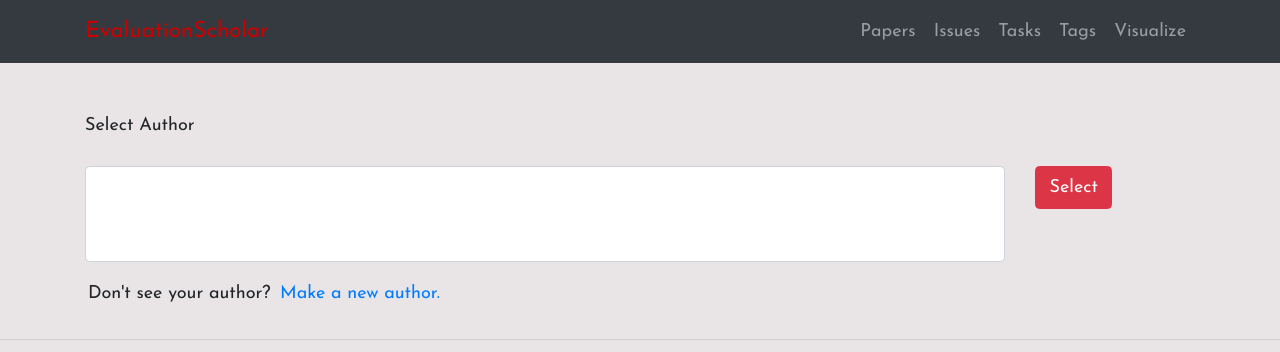
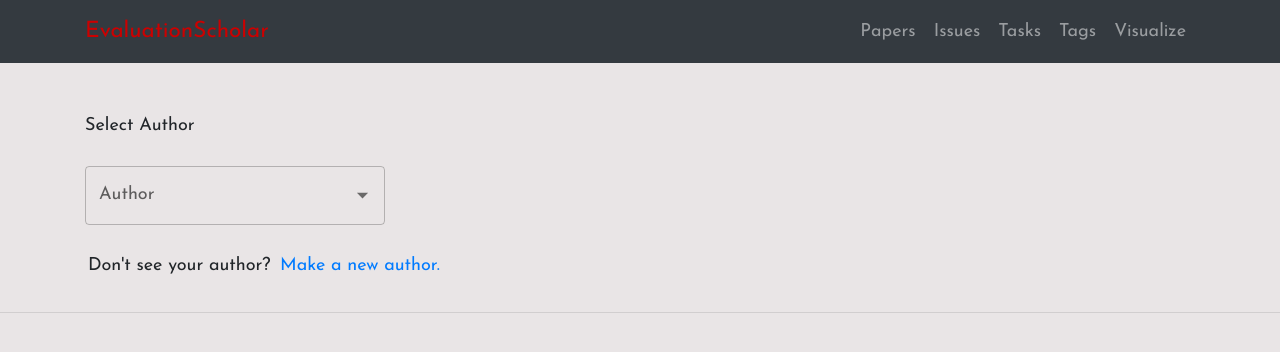
Before and after one commit to justinorringer/EvaluationScholar, a React (Create React App) app in the folder frontend/: page / in a window 1280 px wide. Shown: the top 352 px of the page. Built offline with nearby package versions, Linux system fonts and the light colour scheme; no server answers.

Commit message:
Updated query UI.

```diff
--- a/frontend/src/pages/Query.jsx
+++ b/frontend/src/pages/Query.jsx
@@ -1,72 +1,70 @@
-import React from "react";
+import React, { useState, useEffect } from 'react';
 import axios from 'axios';
+import TextField from '@mui/material/TextField';
+import Autocomplete from '@mui/material/Autocomplete';
 
 //Function to create an HTML representation of the Query page for the app
 //while also handling dynamic calls to the API.
 //Authors: Gage Fringer, Carter Thunes, Justin Orringer
 function Query() {
     //Variable to hold list of current authors in the system
-    let authors = [];
-    //Variable to hold list of papers related to an author
-    let papers = [];
+    const [authors, setAuthors] = useState([]);
 
-    //Function to make an API call to gather a list of all current authors.
-    const getAuthors = async () => {
-        try {
-            const response = await axios.get('/api/authors', {mode:'cors'});
-            console.log(response.data);
-            if (response.status === 200)
-                authors = response.data;
-            console.log({response, authors})
-        }
-        catch (e) {
-            console.log(e.getMessage);
-        }
-        console.log(authors);
-        const parentForm = document.getElementById("authorForm");
-        parentForm.innerHTML = "";
-        console.log(parentForm);
-        authors.forEach(author => {
-            let option = document.createElement("option");
-            option.innerText = author.name;
-            option.value = author.id;
-            parentForm.appendChild(option);
-        });
+    /**
+     * Function to sort alphabetically an array of objects by some specific key.
+     *
+     * @param {String} property Key of the object to sort.
+     * @author https://ourcodeworld.com/articles/read/764/how-to-sort-alphabetically-an-array-of-objects-by-key-in-javascript
+     */
+    function alphabeticSort(property) {
+        let sortOrder = 1;
+
+        if (property[0] === "-") {
+            sortOrder = -1;
+            property = property.substr(1);
         }
 
-    //Function to make the API call to gather the papers of a specific author.
-    function viewAuthor() {
-        const parentForm = document.getElementById("authorForm");
-        if (parentForm === null) {
-            return;
+        return function (a, b) {
+            if (sortOrder == -1) {
+                return b[property].localeCompare(a[property]);
+            } else {
+                return a[property].localeCompare(b[property]);
             }
-        var authorID = parentForm.value;
-        window.location.href = `/author/${authorID}`;
+        }
     }
 
-    getAuthors();
+    //upon page load
+    useEffect(() => {
+        axios.get("api/authors")
+            .then(response => {
+                setAuthors(response.data.sort(alphabeticSort("name")));
+            }).
+            catch(err => {
+                console.log(err);
+            }
+            );
+    }, []);
 
     //Return the related HTML of the page.
     return (
         <div className="body">
             <div className="container" id="container">
                 <div className="justify-content-center page-header">Select Author</div>
-            {/* <div className="form-group">
-                <input type="author" className="form-control" placeholder="G. Rothermel" />
-            </div> */}
+                <br />
                 <div className="row">
                     <div className="col-10 gx-4 gy-4">
-                    <div className="form-group">
-                        <br />
-                        <select multiple className="form-control" id="authorForm">
-                        </select>
+                        <Autocomplete
+                            disablePortal
+                            id="combo-box-demo"
+                            options={authors}
+                            getOptionLabel={(option) => option.name}
+                            onChange={(event, newAuthor) => {window.location.href = `/author/${newAuthor.id}`;}}
+                            sx={{ width: 300 }}
+                            renderInput={(params) => <TextField {...params} label="Author" />}
+                        />
                     </div>
                 </div>
-                <div className="col-2 gy-4 gx-4 justify-content-right">
                 <br />
-                    <button type="button" className="btn btn-danger" onClick={viewAuthor}>Select</button>
-                </div>
-            </div>
                 <div className="row pl-3">
                     <label>Don't see your author?</label>
                     <pre> </pre>
```
Lines whose indentation alone changed are shown as unchanged.
